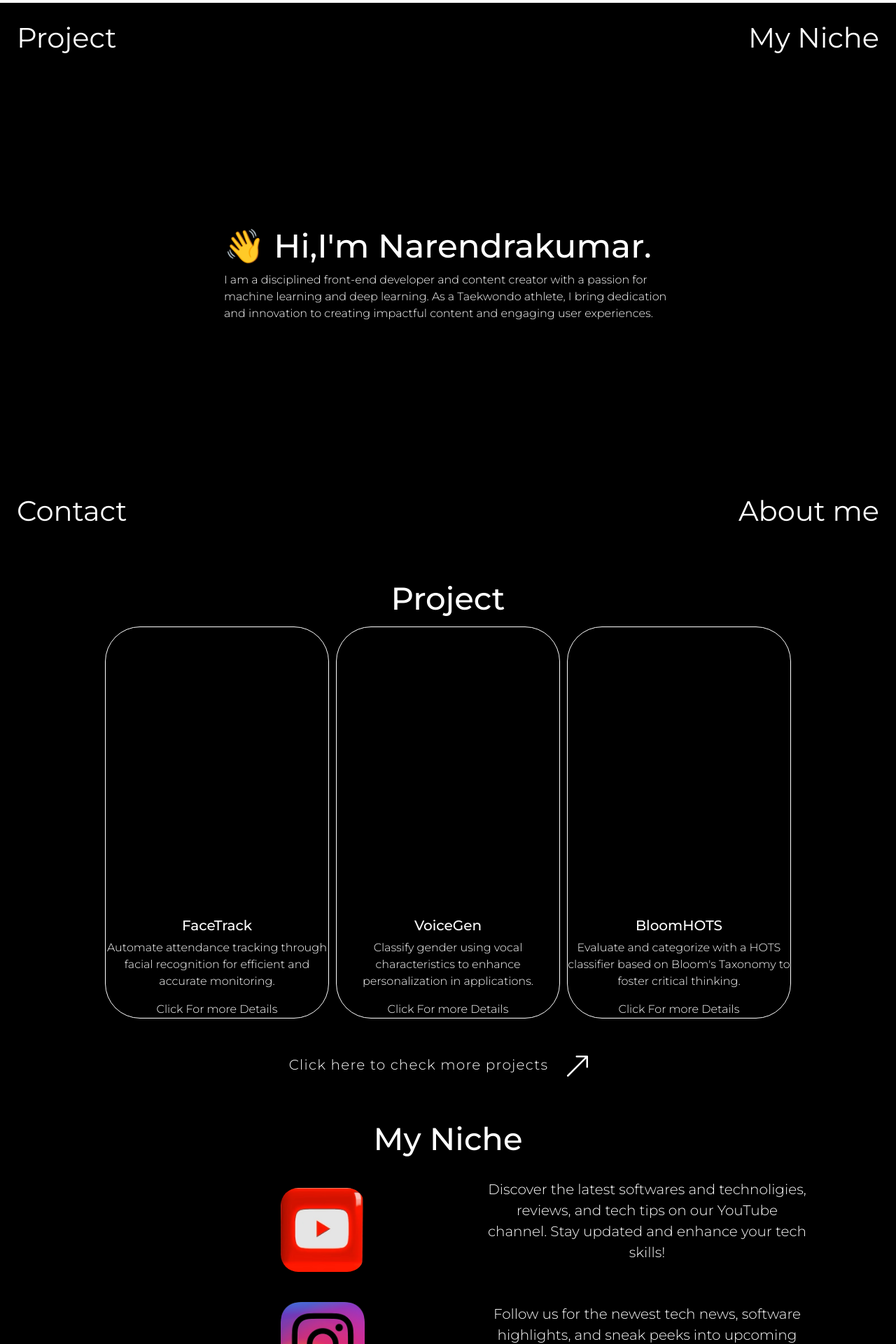
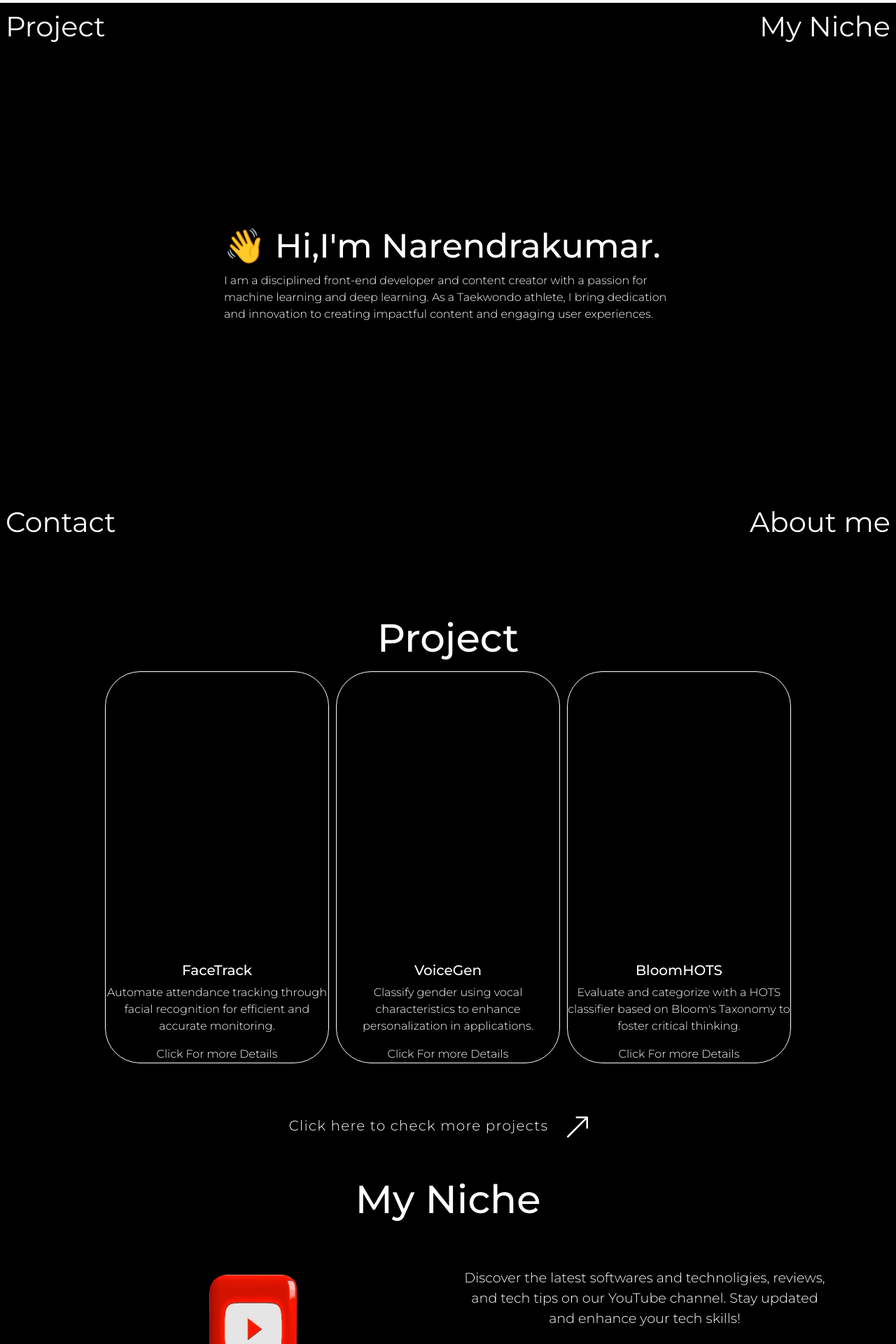
Before and after one commit to Narendrakumar-Suresh/portfolio, a React (Vite) app: page / in a window 1280 px wide. Shown: the top 1920 px of the page at 70% size. Built offline with nearby package versions, Linux system fonts and the light colour scheme.

Commit message:
update in jsx and css

```diff
--- a/src/App.css
+++ b/src/App.css
@@ -6,7 +6,6 @@
   font-family: "Montserrat", sans-serif;
   font-optical-sizing: auto;
   font-weight: 300;
-  font-style: normal;
 }
 
 *::-webkit-scrollbar {
@@ -14,12 +13,13 @@
 }
 
 .first {
-  height: 100vh;
+  height: 110vh;
+  width: 90vw;
   /* background-color: aqua; */
 }
 
 .first .hi {
-  font-size: 47px;
+  font-size: 3rem;
 }
 
 .second {
@@ -31,7 +31,7 @@
 }
 
 .btn {
-  margin: 25px;
+  margin: 3rem;
 }
 .save-button {
   width: auto;
@@ -53,7 +53,7 @@ svg {
 .second h1 {
   display: flex;
   flex-direction: row;
-  font-size: 45px;
+  font-size: 3.5rem;
   justify-content: center;
   align-items: center;
 }
@@ -77,7 +77,7 @@ svg {
 .third h1 {
   display: flex;
   flex-direction: row;
-  font-size: 45px;
+  font-size: 3.5rem;
   justify-content: center;
   align-items: center;
 }
@@ -86,7 +86,7 @@ svg {
   background-color: white;
   background-image: linear-gradient(to bottom right, #000000, #4d4855);
   color: white;
-  height: 160px;
+  height: 30vh;
   display: flex;
   flex-direction: column;
   align-items: center;
@@ -94,6 +94,7 @@ svg {
 
 .fourth h1 {
   background-color: transparent;
+  font-size: 3.5rem;
 }
 
 .fourth .cont {
@@ -116,7 +117,7 @@ svg {
 .third h1 {
   display: flex;
   flex-direction: row;
-  font-size: 45px;
+  font-size: 3.5rem;
   justify-content: center;
   align-items: center;
 }
@@ -128,14 +129,14 @@ svg {
 .links .link {
   text-decoration: none;
   font-family: "Montserrat", sans-serif;
-  font-size: 40px;
+  font-size: 2.5rem;
   font-weight: 400;
   font-style: normal;
   color: white;
 }
 
 .links .link:hover {
-  font-size: 42px;
+  font-size: 2.7rem;
   transition: all 0.75s ease;
 }
 
@@ -147,5 +148,5 @@ svg {
   background: white;
   transform-origin: 0%;
   z-index: 99;
-  width: 100%;
+  width: 100vw;
 }
--- a/src/App.jsx
+++ b/src/App.jsx
@@ -52,13 +52,13 @@ function App() {
 
       <div className="home">
         <section className="first" id="first">
-          <p className="links position-absolute top-0 start-0 p-4">
+          <p className="links position-absolute top-0 start-0 p-2">
             <a className="link" href="#project">
               Project
             </a>
           </p>
 
-          <p className="links position-absolute top-0 end-0 p-4">
+          <p className="links position-absolute top-0 end-0 p-2">
             <a className="link" href="#niche">
               My Niche
             </a>
@@ -72,13 +72,13 @@ function App() {
               content and engaging user experiences.
             </p>
           </div>
-          <p className="links position-absolute bottom-0 start-0 p-4">
+          <p className="links position-absolute bottom-0 start-0 p-2">
             <a className="link" href="#contact">
               Contact
             </a>
           </p>
 
-          <p className="links position-absolute bottom-0 end-0 p-4">
+          <p className="links position-absolute bottom-0 end-0 p-2">
             <Link className="link" to="/about">
               About me
             </Link>
--- a/src/Components/Card.css
+++ b/src/Components/Card.css
@@ -8,7 +8,7 @@
   margin: 5px;
   background-color: black;
   color: white;
-  border: 1px solid white;
+  border: 0.1rem solid white;
   border-radius: 50px;
   position: relative;
 }
@@ -27,6 +27,7 @@
   z-index: 2;
   text-align: center;
   background-color: transparent;
+  font-size: 1rem;
 }
 
 .content a,
@@ -41,7 +42,7 @@
   left: 0;
   width: 100%;
   height: 100%;
-  border-radius: 50px;
+  border-radius: 3rem;
   background-size: cover;
   background-position: center;
   opacity: 0;
--- a/src/Components/Niche.css
+++ b/src/Components/Niche.css
@@ -1,45 +1,43 @@
-.nic{
+.nic {
   display: flex;
   flex-direction: row;
   align-items: center;
   justify-content: center;
   width: 90%;
-    margin: 30px;
-    font-size: 20px;
-    margin-bottom: 20px;
+  margin: 4rem;
+  font-size: 1.6 rem;
+  margin-bottom: 0.5rem;
 }
 
-.nic img{
-    height: 120px;
-    width: 120px;
+.nic img {
+  height: 20vh;
+  width: 10vw;
   border-radius: 25px;
 }
 
-.nic .col{
+/* .nic .col {
+  display: flex;
+  flex-direction: column;
+  justify-content: flex-end;
+  align-items: flex-end;
+} */
+
+.nic .col a {
+  text-decoration: none;
+  color: white;
+}
+
+#coltext {
+  display: flex;
+  flex-direction: row;
+  justify-content: flex-start;
+  align-items: flex-start;
+  font-size: 1.2rem;
+}
+
+#colpic {
   display: flex;
   flex-direction: column;
   justify-content: center;
   align-items: center;
 }
-
-.nic .col a{
-
-    text-decoration: none;
-    color: white;
-}
-
-#coltext{
-    display: flex;
-    flex-direction: column;
-    justify-content: center;
-    align-items: flex-start;
-    margin-left: 50px;
-}
-
-#colpic{
-    display: flex;
-    flex-direction: column;
-    justify-content: center;
-    align-items: flex-end;
-    margin-right: 100px;
-}
```
Lines whose indentation alone changed are shown as unchanged.
